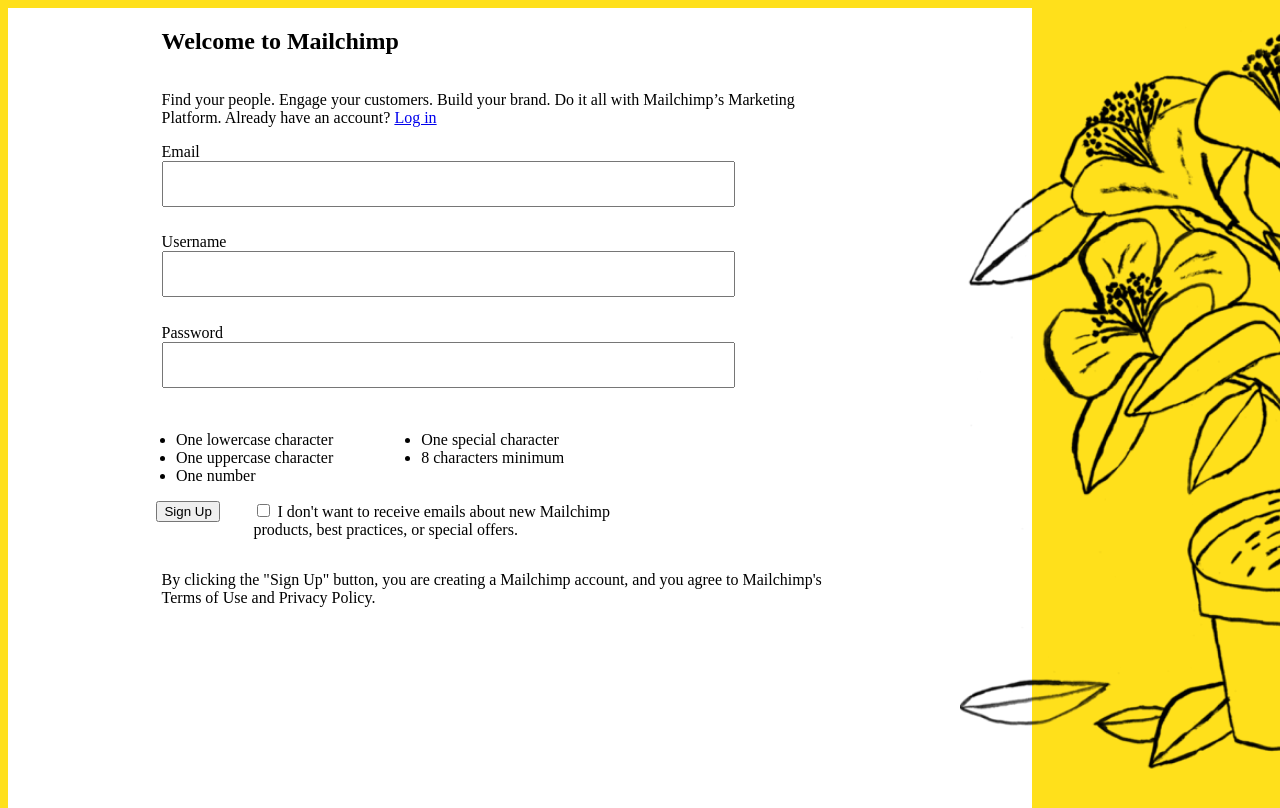
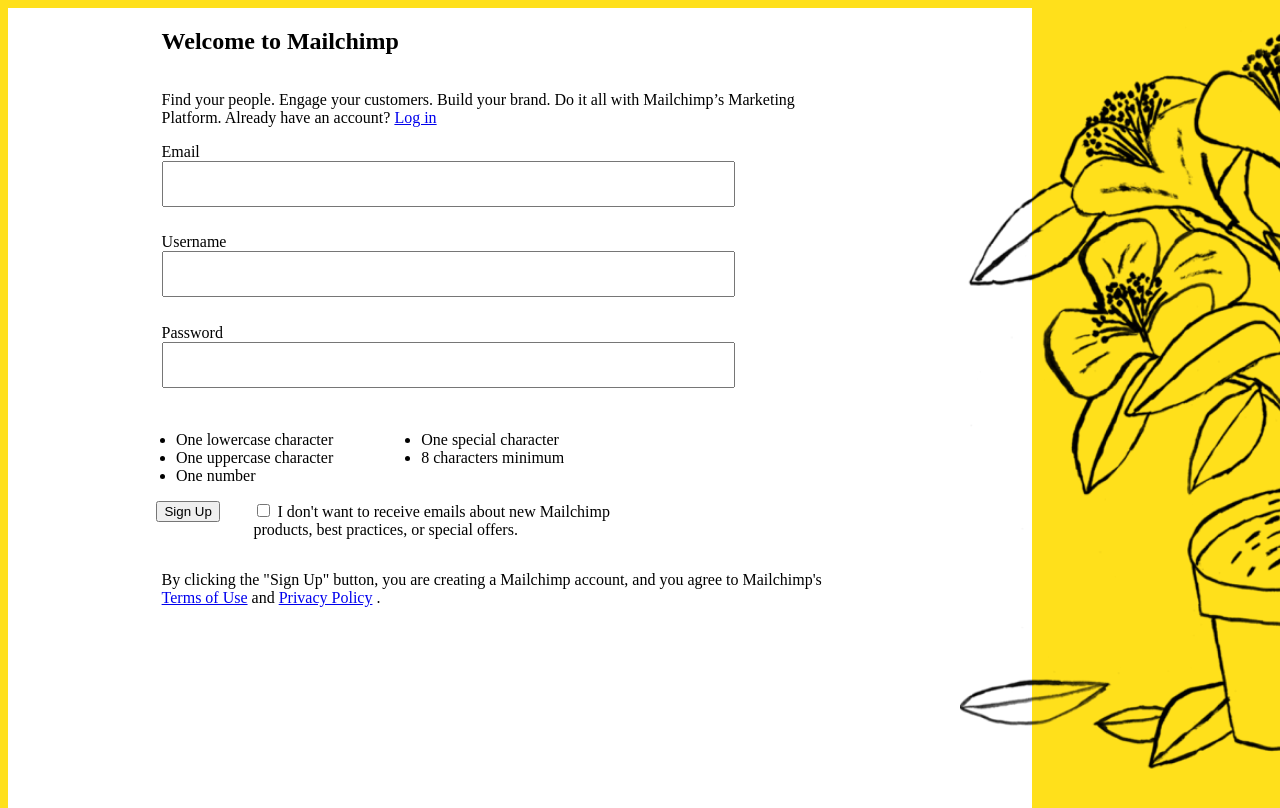
Before and after one commit to muratcan-yuksel/Mailchimp-clone, a plain HTML site: page index.html in a window 1280 px wide. Drawn offline with Linux system fonts and the light colour scheme.

Commit message:
added the disclaimer links

```diff
--- a/index.html
+++ b/index.html
@@ -41,7 +41,7 @@
             </div>
         </div>
         <div class="disclaimer">
-            <p>By clicking the "Sign Up" button, you are creating a Mailchimp account, and you agree to Mailchimp's Terms of Use and Privacy Policy.</p>
+            <p>By clicking the "Sign Up" button, you are creating a Mailchimp account, and you agree to Mailchimp's <a href="https://mailchimp.com/legal/terms/?_ga=2.120260168.1929362016.1614035370-2135776889.1614035369">Terms of Use</a>  and <a href="https://mailchimp.com/legal/privacy/?_ga=2.120260168.1929362016.1614035370-2135776889.1614035369">Privacy Policy</a> .</p>
 
         </div>
 
```
